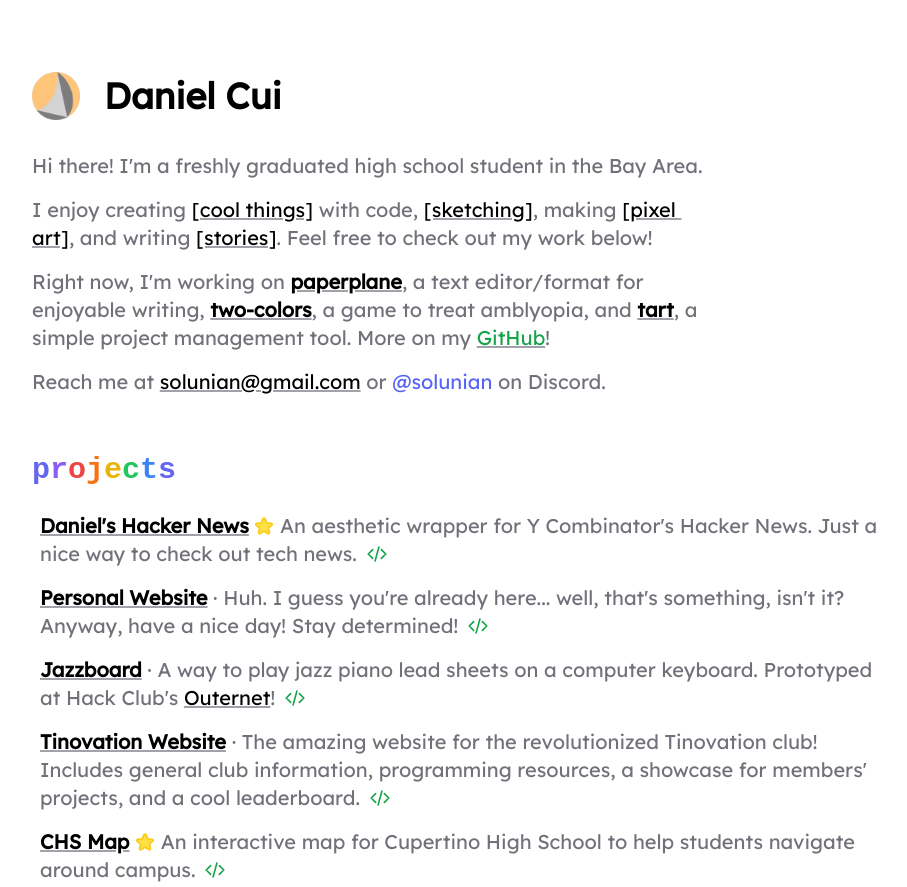
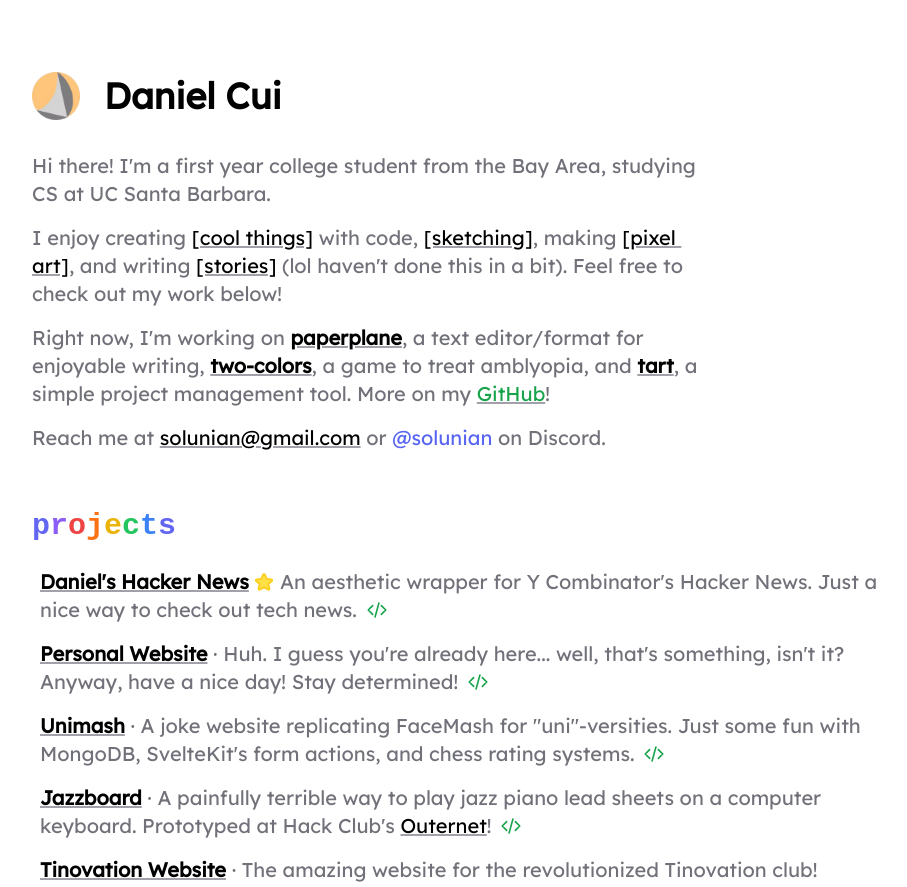
Before and after one commit to solunian/website, a SvelteKit app: page / in a window 1280 px wide. Shown: the top 887 px of the page, without its empty margins (176-1083 px from the left). Built offline with nearby package versions, Linux system fonts and the light colour scheme; a web font is replaced by a local one.

Commit message:
chore: update bio

```diff
--- a/src/routes/+page.svelte
+++ b/src/routes/+page.svelte
@@ -19,12 +19,16 @@
         <h1 class="font-lexend text-4xl font-bold text-black dark:text-white">Daniel Cui</h1>
       </div>
 
-      <p>Hi there! I'm a freshly graduated high school student in the Bay Area.</p>
+      <p>
+        Hi there! I'm a first year college student from the Bay Area, studying CS at UC Santa
+        Barbara.
+      </p>
 
       <p>
         I enjoy creating <Link href="#projects">[cool things]</Link> with code,
         <Link href="#sketches">[sketching]</Link>, making <Link href="#pixel-art">[pixel art]</Link
-        >, and writing <Link href="#stories">[stories]</Link>. Feel free to check out my work below!
+        >, and writing <Link href="#stories">[stories]</Link> (lol haven't done this in a bit). Feel
+        free to check out my work below!
       </p>
 
       <p>
@@ -59,21 +63,20 @@
         day! Stay determined!
       </Project>
 
-      <!-- <Project
+      <Project
         title="Unimash"
         link="https://unimash.vercel.app/"
         github_link="https://github.com/solunian/website">
         A joke website replicating FaceMash for "uni"-versities. Just some fun with MongoDB,
         SvelteKit's form actions, and chess rating systems.
-      </Project> -->
+      </Project>
 
       <Project
         title="Jazzboard"
         link="https://jazzboard.vercel.app/"
         github_link="https://github.com/solunian/jazzboard">
-        A way to play jazz piano lead sheets on a computer keyboard. Prototyped at Hack Club's <Link
-          href="https://outernet.hackclub.com">Outernet</Link
-        >!
+        A painfully terrible way to play jazz piano lead sheets on a computer keyboard. Prototyped
+        at Hack Club's <Link href="https://outernet.hackclub.com">Outernet</Link>!
       </Project>
 
       <Project
```
Also changed, not shown: 1 other file (tests, documents, lock files or other folders).
